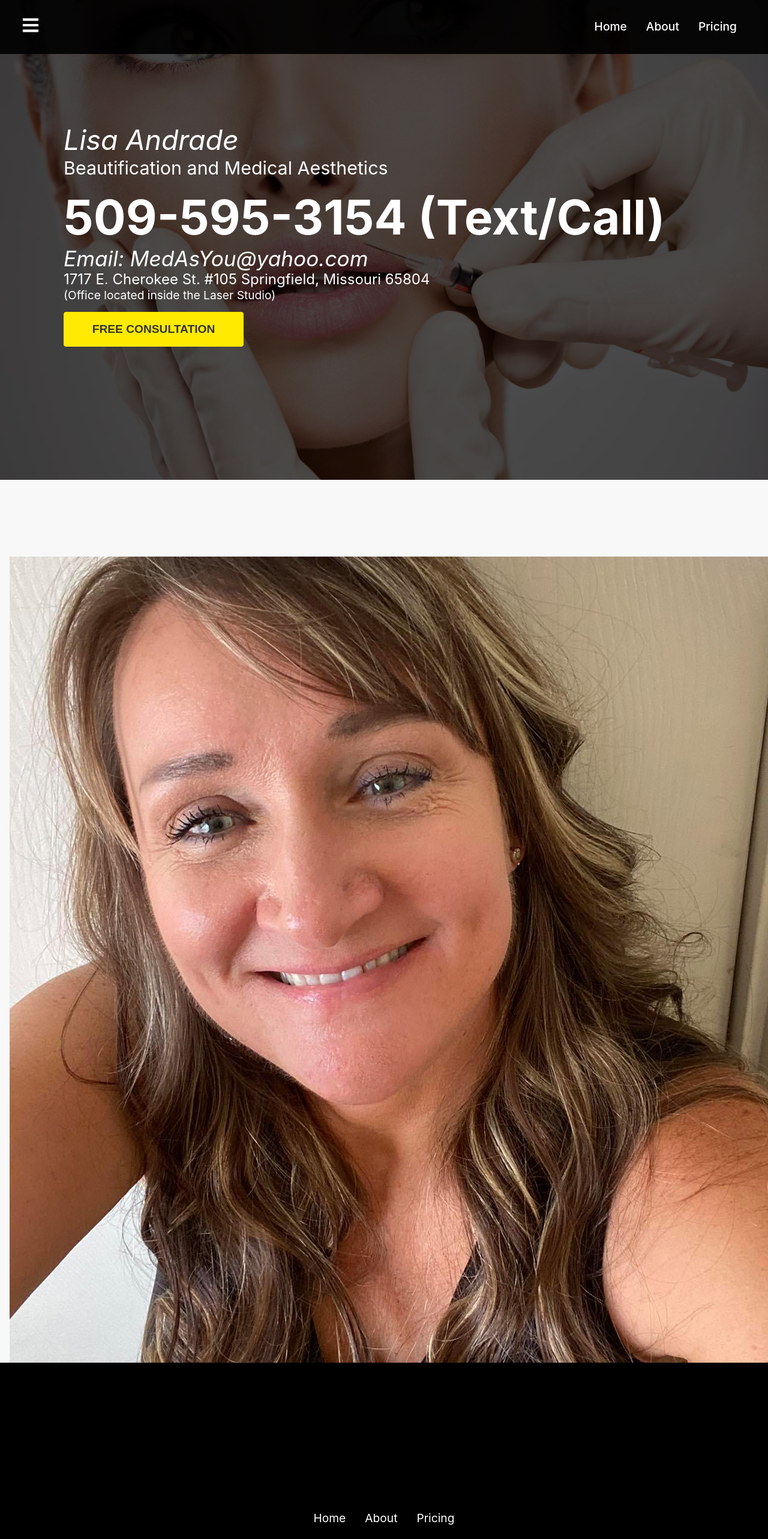
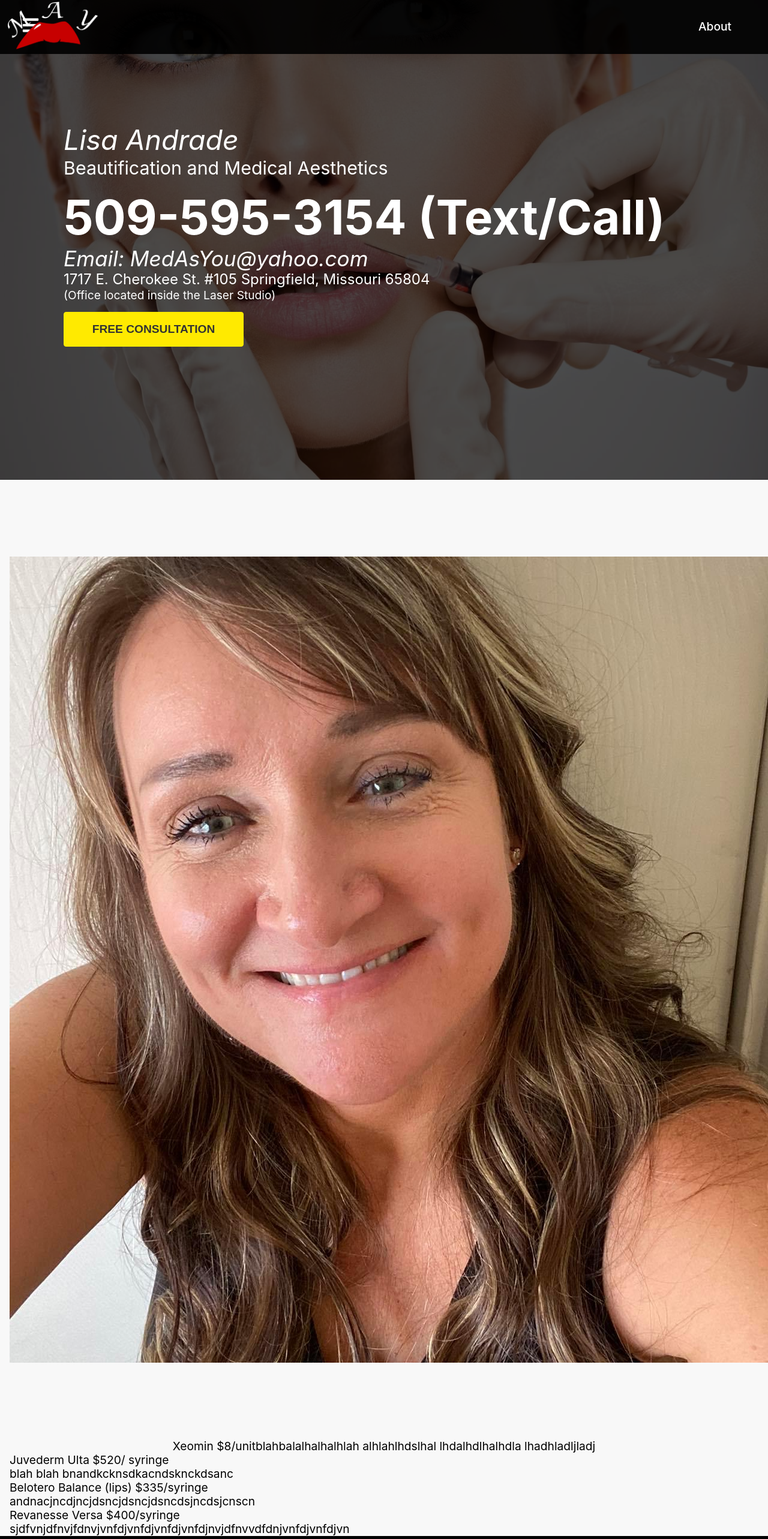
Before and after one commit to Laith1632/botox-react, a React (Create React App) app: page / in a window 1280 px wide. Shown: the top 2566 px of the page at 60% size. Built offline with nearby package versions, Linux system fonts and the light colour scheme.

Commit message:
fixed logo

```diff
--- a/src/components/Navbar.css
+++ b/src/components/Navbar.css
@@ -9,6 +9,12 @@
     overflow: hidden;
     background-color: rgba(0,0,0,.9);
 }
+
+.logo{
+   position: absolute;
+    left: 1%;
+}
+
 
 .header .navbar {
     display: flex;
@@ -25,12 +31,13 @@
 }
 
 .header .navbar img {
-    width: 250px;
+    width: 150px;
     height: auto;
 }
 
 .header .nav-menu {
-    display: flex;
+    display: block;
+
 }
 
 .header .nav-item {
@@ -45,6 +52,8 @@
 
 .hamburger {
     display: none;
+
+
 }
 
 
--- a/src/components/Navbar.js
+++ b/src/components/Navbar.js
@@ -1,6 +1,6 @@
 import React, {useState} from 'react'
 import {FaBars, FaTimes} from 'react-icons/fa'
-// import logo from './images/logo.jpeg'
+import logo from './images/logo.png'
 import './Navbar.css'
 
 
@@ -15,9 +15,9 @@
   return (
     <div className='header'>
             <nav className='navbar'>
-                {/* <a href='/' className='logo'>
+                <a href='/' className='logo'>
                     <img src={logo} alt='logo'/>
-                </a> */}
+                </a>
                 <div classname='hamburger' onClick={handleClick}>
                     {click ? (<FaTimes size={30} style={{color: '#fffff'}}/>) :
                     (<FaBars size={30} style={{color: '#ffffff'}}/> )}
--- a/src/components/Pricing.css
+++ b/src/components/Pricing.css
@@ -1,3 +1,14 @@
 .containerpricing{
-    background-color: black;
+    background-color: #f8f8f8;
+    margin: auto;
+    padding: 8rem 1rem 0 1rem;
+    width: 100%;
 }
+
+.container1 {
+    display: flex;
+    justify-content: center;
+    align-items: center;
+
+
+}
```
Also changed, not shown: src/components/images/logo.png (added).
